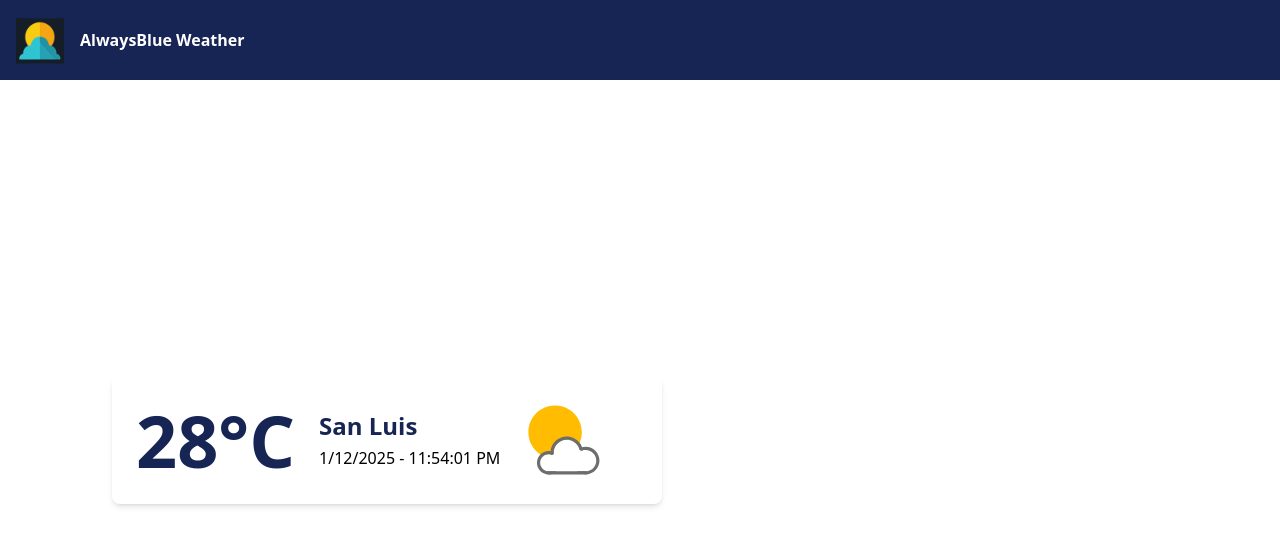
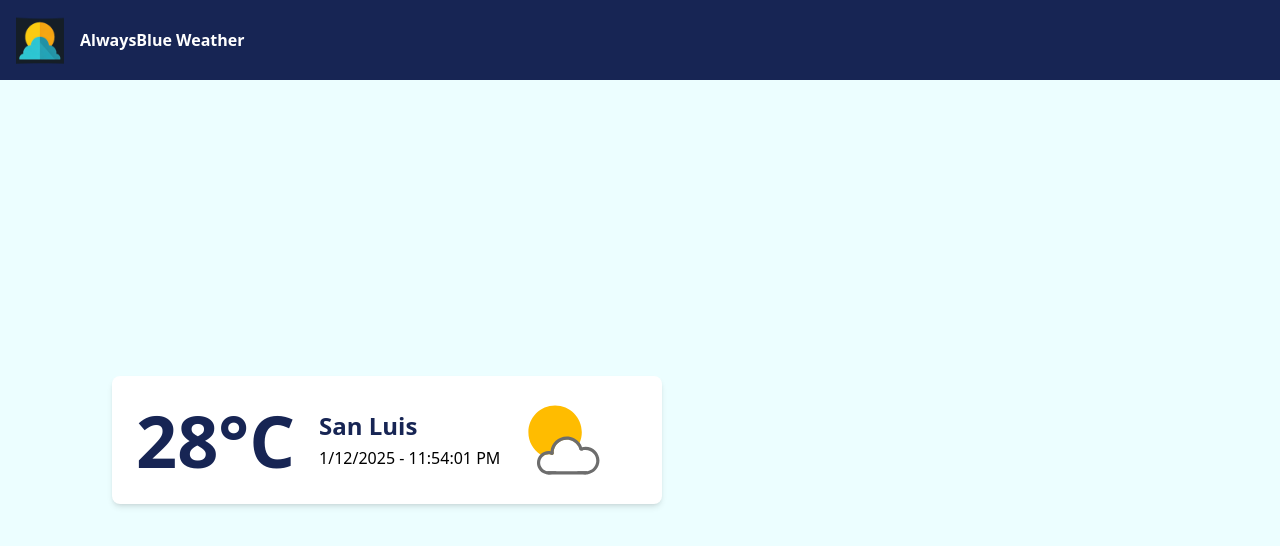
Before and after one commit to leandrho/alwaysblueweather, a React (Vite) app: page / in a window 1280 px wide. Shown: the top 546 px of the page. Built offline with nearby package versions, Linux system fonts and the light colour scheme.

Commit message:
change some bg color

```diff
--- a/src/App.tsx
+++ b/src/App.tsx
@@ -3,7 +3,7 @@ import { WeatherHero } from './components/WeatherHero';
 function App() {
 
   return (
-    <div className='flex flex-col h-screen'>
+    <div className='flex flex-col h-screen bg-cyan-50'>
       <WeatherHeader/>
       <main className='flex flex-grow p-8'> {/*bg-hero-summer bg-cover bg-center bg-no-repeat*/}
         <WeatherHero/>
--- a/src/components/WeatherWidget.tsx
+++ b/src/components/WeatherWidget.tsx
@@ -4,7 +4,7 @@ export const WeatherWidget = () => {
     const fecha:string = date.toLocaleDateString();
     const hora:string = date.toLocaleTimeString();
     return (
-        <div className='flex items-center gap-6 shadow-md rounded-lg max-w-[550px] max-h-[150px] p-6'>
+        <div className='flex items-center gap-6 shadow-md rounded-lg max-w-[550px] max-h-[150px] p-6 bg-white'>
             <h2 className='text-7xl font-bold text-blue-950'>28°C</h2>
             <div className="flex flex-col gap-1 ">
                 <h3 className="text-2xl font-bold text-blue-950">San Luis</h3>
```
